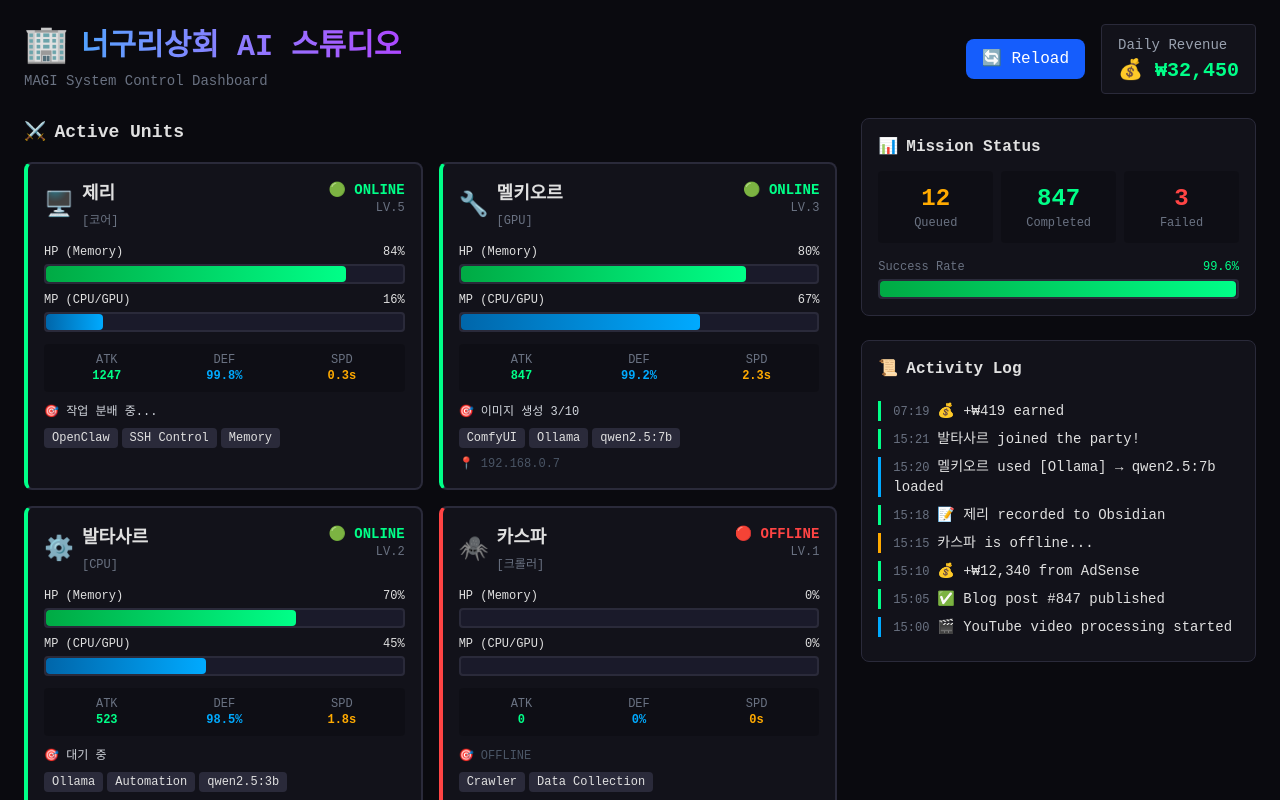
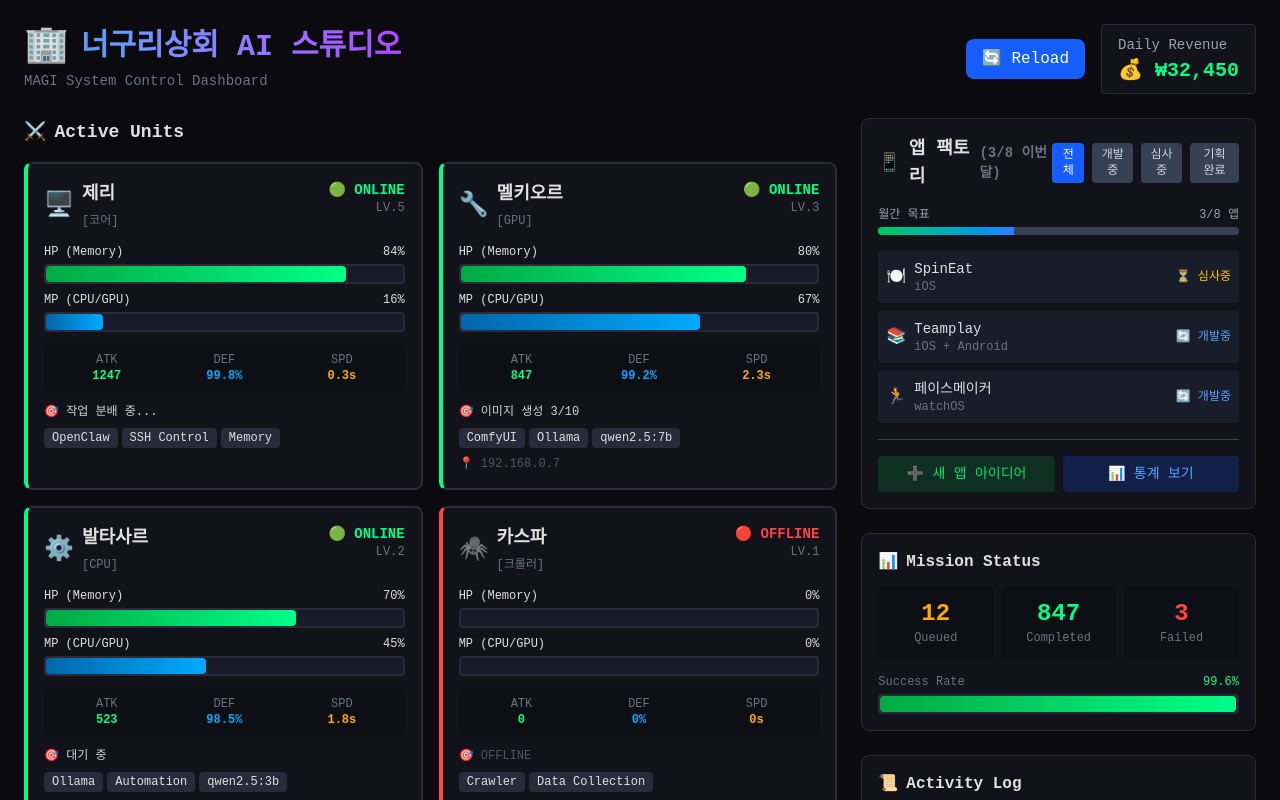
Before and after one commit to luos1/magi-dashboard, a React (Vite) app: page / in a window 1280 px wide. Shown: the top 800 px of the page. Built offline with nearby package versions, Linux system fonts and the light colour scheme.

Commit message:
Add ProjectsPanel for App Factory tracking

```diff
--- a/src/App.jsx
+++ b/src/App.jsx
@@ -3,6 +3,14 @@ import NodeCard from './components/NodeCard'
 import ActivityLog from './components/ActivityLog'
 import StatsPanel from './components/StatsPanel'
 import KeywordResearch from './components/KeywordResearch'
+import ProjectsPanel from './components/ProjectsPanel'
+
+// 앱 팩토리 프로젝트 데이터
+const appProjects = [
+  { name: 'SpinEat', emoji: '🍽️', platform: 'iOS', status: '심사중' },
+  { name: 'Teamplay', emoji: '📚', platform: 'iOS + Android', status: '개발중' },
+  { name: '페이스메이커', emoji: '🏃', platform: 'watchOS', status: '개발중' },
+]
 
 // 데모 데이터 (나중에 실제 API 연결)
 const initialNodes = [
@@ -142,6 +150,9 @@ function App() {
 
         {/* 사이드바 */}
         <div className="space-y-6">
+          {/* 앱 팩토리 프로젝트 */}
+          <ProjectsPanel projects={appProjects} />
+
           {/* 통계 */}
           <StatsPanel stats={totalTasks} />
 
--- /dev/null
+++ b/src/components/ProjectsPanel.jsx
@@ -0,0 +1,100 @@
+import { useState } from 'react'
+
+const ProjectsPanel = ({ projects }) => {
+  const [filter, setFilter] = useState('all')
+
+  const filteredProjects = filter === 'all'
+    ? projects
+    : projects.filter(p => p.status === filter)
+
+  const statusColors = {
+    '심사중': 'text-yellow-400',
+    '개발중': 'text-blue-400',
+    '기획완료': 'text-purple-400',
+    '완료': 'text-green-400',
+  }
+
+  const statusEmoji = {
+    '심사중': '⏳',
+    '개발중': '🔄',
+    '기획완료': '📋',
+    '완료': '✅',
+  }
+
+  return (
+    <div className="bg-[var(--magi-panel)] border border-[var(--magi-border)] rounded-lg p-4">
+      <div className="flex justify-between items-center mb-4">
+        <h3 className="text-lg font-bold flex items-center gap-2">
+          <span>📱</span> 앱 팩토리
+          <span className="text-sm text-gray-500">({projects.length}/8 이번달)</span>
+        </h3>
+        <div className="flex gap-2">
+          {['all', '개발중', '심사중', '기획완료'].map(s => (
+            <button
+              key={s}
+              onClick={() => setFilter(s)}
+              className={`px-2 py-1 text-xs rounded ${
+                filter === s
+                  ? 'bg-blue-600 text-white'
+                  : 'bg-gray-700 text-gray-300 hover:bg-gray-600'
+              }`}
+            >
+              {s === 'all' ? '전체' : s}
+            </button>
+          ))}
+        </div>
+      </div>
+
+      {/* 진행률 바 */}
+      <div className="mb-4">
+        <div className="flex justify-between text-xs text-gray-400 mb-1">
+          <span>월간 목표</span>
+          <span>{projects.length}/8 앱</span>
+        </div>
+        <div className="h-2 bg-gray-700 rounded-full overflow-hidden">
+          <div
+            className="h-full bg-gradient-to-r from-green-500 to-blue-500 transition-all"
+            style={{ width: `${(projects.length / 8) * 100}%` }}
+          />
+        </div>
+      </div>
+
+      {/* 프로젝트 리스트 */}
+      <div className="space-y-2 max-h-64 overflow-y-auto">
+        {filteredProjects.map((project, idx) => (
+          <div
+            key={idx}
+            className="flex items-center justify-between p-2 bg-gray-800/50 rounded hover:bg-gray-800 transition-colors"
+          >
+            <div className="flex items-center gap-2">
+              <span>{project.emoji || '📱'}</span>
+              <div>
+                <div className="font-medium text-sm">{project.name}</div>
+                <div className="text-xs text-gray-500">{project.platform}</div>
+              </div>
+            </div>
+            <div className="flex items-center gap-2">
+              <span className={`text-xs ${statusColors[project.status]}`}>
+                {statusEmoji[project.status]} {project.status}
+              </span>
+            </div>
+          </div>
+        ))}
+      </div>
+
+      {/* 빠른 액션 */}
+      <div className="mt-4 pt-4 border-t border-gray-700">
+        <div className="flex gap-2">
+          <button className="flex-1 bg-green-600/20 text-green-400 hover:bg-green-600/30 px-3 py-2 rounded text-sm transition-colors">
+            ➕ 새 앱 아이디어
+          </button>
+          <button className="flex-1 bg-blue-600/20 text-blue-400 hover:bg-blue-600/30 px-3 py-2 rounded text-sm transition-colors">
+            📊 통계 보기
+          </button>
+        </div>
+      </div>
+    </div>
+  )
+}
+
+export default ProjectsPanel
```
